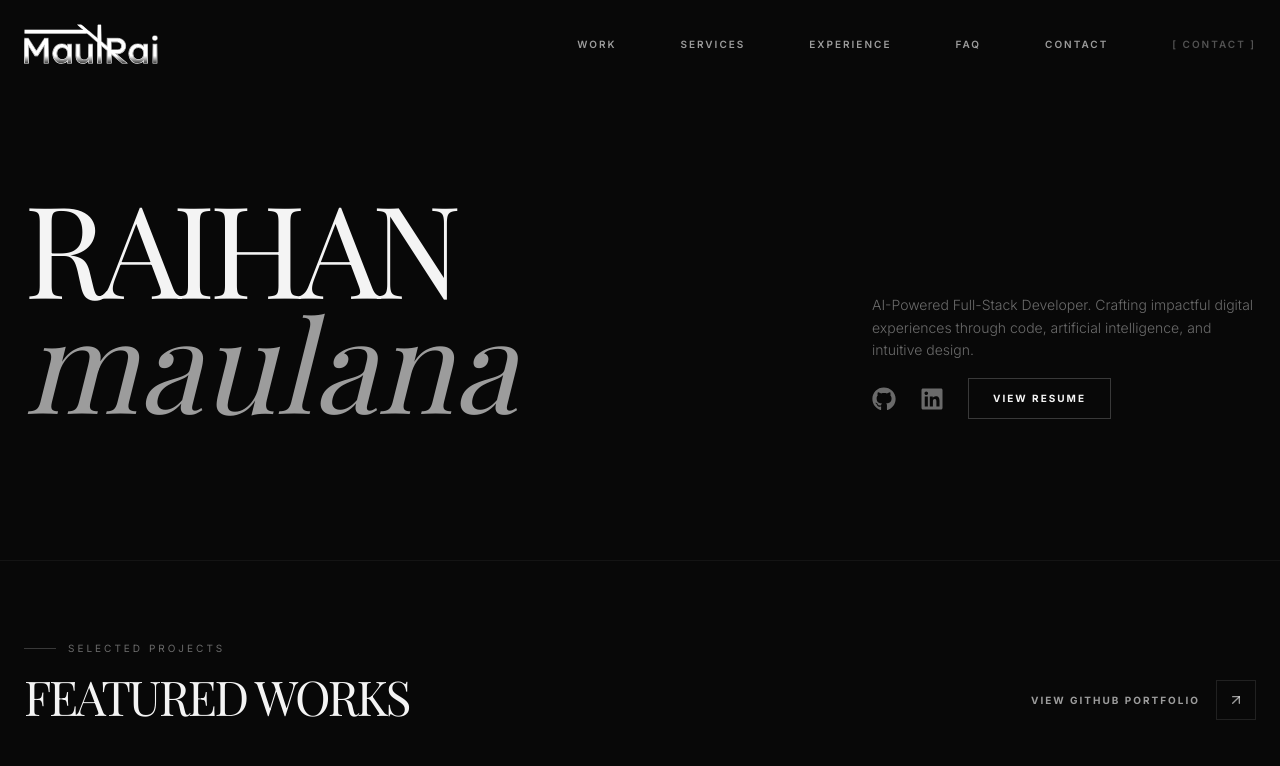
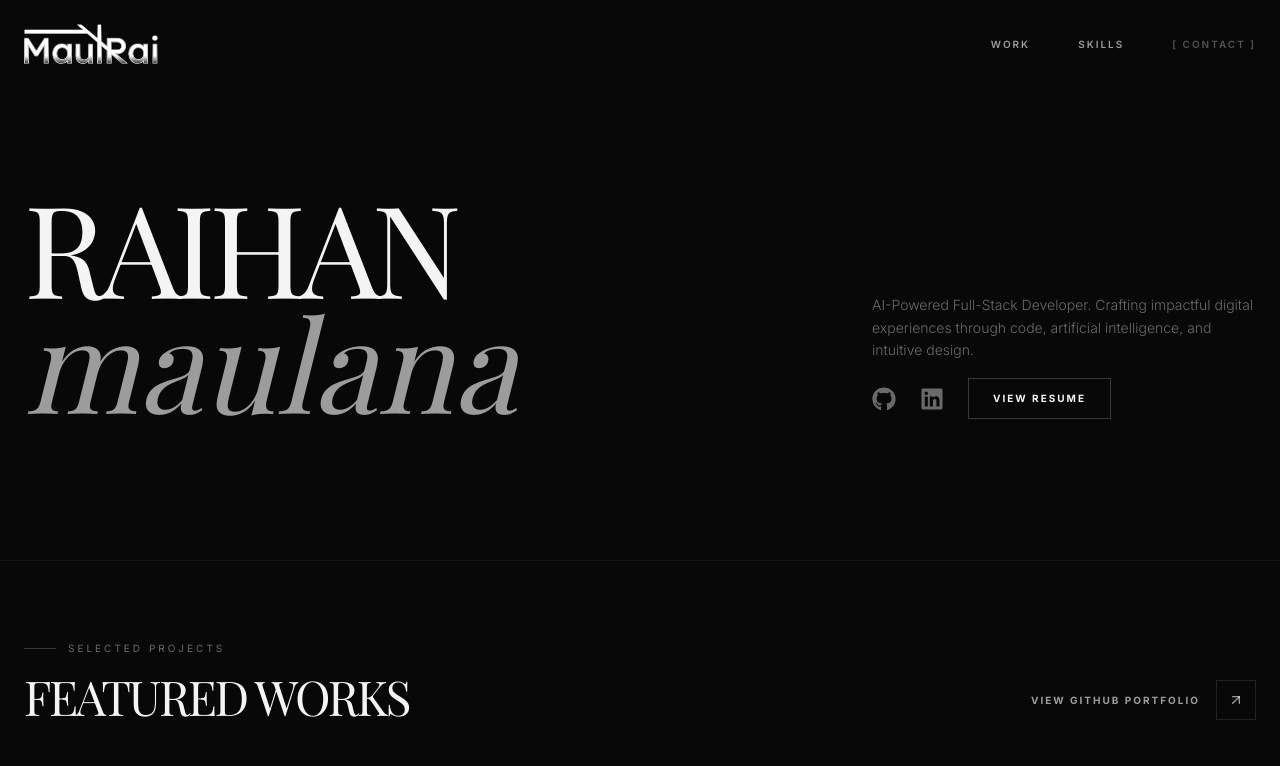
Before and after one commit to MaulRai/maulrai, a Next.js app: page / in a window 1280 px wide. Shown: the top 766 px of the page. Built offline with nearby package versions, Linux system fonts and the light colour scheme; a web font is replaced by a local one.

Commit message:
feat: update section IDs for FAQ and Skills components

```diff
--- a/components/FAQ.tsx
+++ b/components/FAQ.tsx
@@ -25,7 +25,7 @@ export default function FAQ() {
   const [openIndex, setOpenIndex] = useState<number | null>(0);
 
   return (
-    <section className="py-20 px-6 border-t border-white/5 relative bg-[#080808]">
+    <section id="faq" className="py-20 px-6 border-t border-white/5 relative bg-[#080808]">
       <div className="container mx-auto max-w-4xl">
         <div className="mb-12 text-center flex flex-col items-center">
           <div className="flex items-center gap-3 mb-4">
--- a/components/Navbar.tsx
+++ b/components/Navbar.tsx
@@ -14,7 +14,7 @@ export default function Navbar() {
     return () => window.removeEventListener('scroll', handleScroll);
   }, []);
 
-  const links = ['Work', 'Services', 'Experience', 'FAQ', 'Contact'];
+  const links = ['Work', 'Skills', 'Contact'];
 
   return (
     <>
@@ -26,14 +26,14 @@ export default function Navbar() {
             </a>
           </div>
 
-          <nav className="hidden md:flex gap-16 items-center text-[10px] tracking-[0.2em] font-semibold text-white/60">
-            {links.map((link) => (
+          <nav className="hidden md:flex gap-12 items-center text-[10px] tracking-[0.2em] font-semibold text-white/60">
+            {links.slice(0, -1).map((link) => (
               <a key={link} href={`#${link.toLowerCase()}`} className="hover:text-white transition-colors uppercase">
                 {link}
               </a>
             ))}
-            <a href="#contact" className="text-white/30 hover:text-white transition-colors">
-              [ CONTACT ]
+            <a href="#contact" className="text-white/30 hover:text-white transition-colors uppercase tracking-[0.2em]">
+              [ {links[links.length - 1]} ]
             </a>
           </nav>
 
@@ -52,7 +52,7 @@ export default function Navbar() {
             className="fixed inset-0 z-50 bg-[#080808] flex flex-col pt-6 px-6 border-b border-white/5"
           >
             <div className="flex justify-between items-center mb-12">
-              <span className="text-3xl font-serif tracking-tighter uppercase whitespace-nowrap">Maulrai&reg;</span>
+              <img src="/MaulRai-logo.svg" alt="MaulRai Logo" className="h-8 w-auto brightness-200" />
               <button onClick={() => setIsMobileMenuOpen(false)} className="text-white/60 hover:text-white">
                 <X className="w-6 h-6" />
               </button>
@@ -64,9 +64,6 @@ export default function Navbar() {
                   {link}
                 </a>
               ))}
-              <a href="#contact" onClick={() => setIsMobileMenuOpen(false)} className="text-white/30 hover:text-white mt-4">
-                [ CONTACT ]
-              </a>
             </nav>
           </motion.div>
         )}
--- a/components/Skills.tsx
+++ b/components/Skills.tsx
@@ -95,7 +95,7 @@ const skillCategories = [
 
 export default function Skills() {
   return (
-    <section id="services" className="py-20 px-6 border-t border-white/5 relative bg-[#080808] overflow-hidden">
+    <section id="skills" className="py-20 px-6 border-t border-white/5 relative bg-[#080808] overflow-hidden">
       <div className="container mx-auto max-w-7xl">
         <div className="flex flex-col md:flex-row justify-between items-start gap-8 mb-12">
           <div>
```
